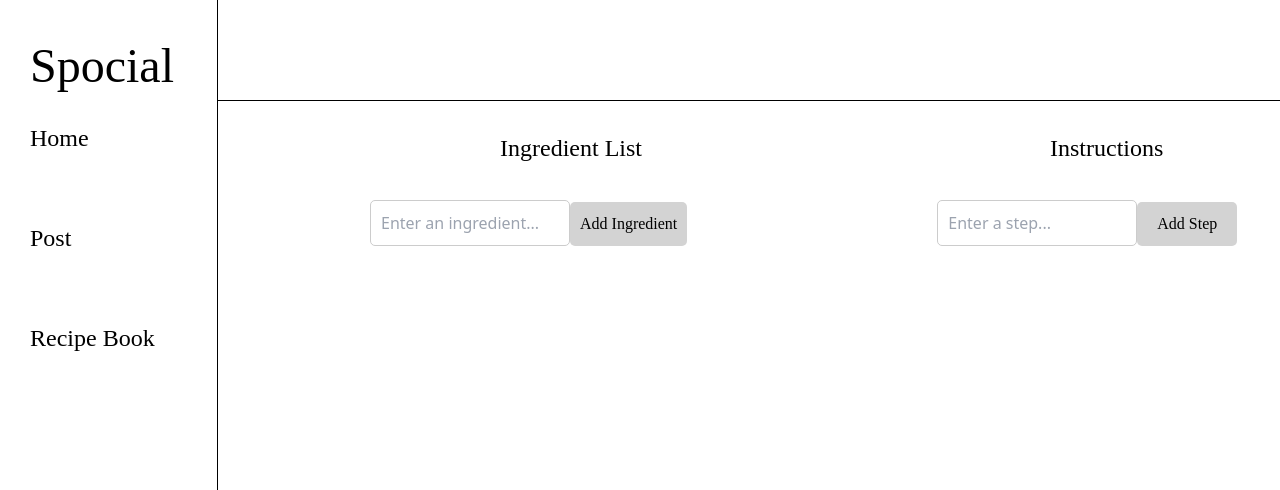
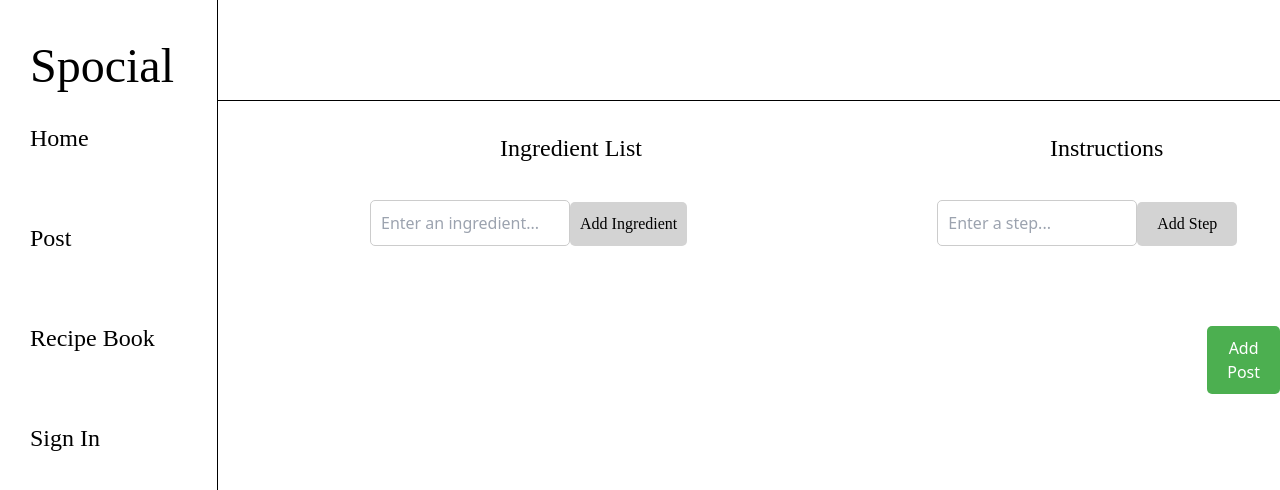
Before and after one commit to Spocial/Spocial, a Next.js app in the folder spocial/: page /post in a window 1280 px wide. Shown: the top 490 px of the page. Built offline with nearby package versions, Linux system fonts and the light colour scheme.

Commit message:
sign-in edit + add post button

```diff
--- a/spocial/src/app/globals.css
+++ b/spocial/src/app/globals.css
@@ -175,6 +175,22 @@ h6{
   margin-left:30px;
   font-size: 1.5rem;
 }
+
+.h7{
+    position: fixed;
+    margin-top: 420px;
+    margin-left:30px;
+    font-size: 1.5rem;
+}
+
+.Feedtop{
+  position: fixed;
+  margin-top: 30px;
+  align-items: start;
+  text-indent: 250px;
+  font-size: 3rem;
+}
+
 ol {
   margin-top: 1rem; /* Adds space above the ingredient list */
 }
--- a/spocial/src/app/post/Post.tsx
+++ b/spocial/src/app/post/Post.tsx
@@ -1,3 +1,5 @@
+import { useState } from "react";
+
 export class Post {
     private ingredients!: string[];
     private steps!: string[];
--- a/spocial/src/app/post/page.tsx
+++ b/spocial/src/app/post/page.tsx
@@ -44,23 +44,20 @@ const Post = () => {
     }
     const maxRows = Math.max(ingredients.length, steps.length);
 
+    const handleAddPost = () => {
+        if (ingredients.length > 0 && steps.length > 0) {
+          // Create a post object or call your backend API to submit
+          console.log("Post Added", { ingredients, steps });
+          // Optionally, reset the form after posting
+          setIngredients([]);
+          setSteps([]);
+        } else {
+          alert("Please add both ingredients and steps before submitting.");
+        }
+      };
+
     return (
         <div>
-{/* <<<<<<< HEAD
-=======
-            <span className="inria-serif-regular">
-                <h1><Link href="/">Spocial</Link></h1>
-                <div className="divider"></div>
-            </span>
-
-            <span className="inria-serif-regular">
-                <h2>Ingredient List</h2>
-            </span>
-
-            <span className="inria-serif-regular">
-                <h3>Instructions</h3>
-            </span> */}
-
             <div>
                 <span className="inria-serif-regular">
                     <h1>Spocial</h1>
@@ -84,6 +81,13 @@ const Post = () => {
                 <li>
                     <span className="inria-serif-regular">
                         <Link href="/recipebook"><h6>Recipe Book</h6></Link>
+                    </span>
+                </li>
+                <li>
+                    <span className="inria-serif-regular">
+                        <div className="h7">
+                        <Link href="/signin">Sign In</Link>
+                        </div>
                     </span>
                 </li>
                 </ul>
@@ -207,7 +211,24 @@ const Post = () => {
               )}
             </div>
           ))}
+        </div>
+        <div style={{ marginTop: "20px", textAlign: "center" }}>
 
+        {/* Add Post */}
+        <button
+          onClick={handleAddPost}
+          style={{
+            padding: "10px 20px",
+            backgroundColor: "#4CAF50",
+            color: "white",
+            border: "none",
+            borderRadius: "5px",
+            cursor: "pointer",
+            fontSize: "16px",
+          }}
+        >
+          Add Post
+        </button>
       </div>
 
         </div>
--- a/spocial/src/app/register/page.tsx
+++ b/spocial/src/app/register/page.tsx
@@ -11,7 +11,7 @@ import { initializeApp } from "firebase/app";
 import { useNavigate } from "react-router-dom";
 import { withRouter } from "next/router";
 import WriteData from "../write"
-import {Post} from "@/src/app/post/Post";
+import { Post } from "@/src/app/post/Post";
 
 
 const Register = () => {
@@ -115,7 +115,9 @@ const Register = () => {
                 <li>
                     {/* Endpoint to route to Post component */}
                     <span className="inria-serif-regular">
-                        <Link href="/signin">Sign In</Link>
+                        <div className="h7">
+                            <Link href="/signin">Sign In</Link>
+                        </div>
                     </span>
                 </li>
             </ul>
--- a/spocial/src/app/signin/page.tsx
+++ b/spocial/src/app/signin/page.tsx
@@ -200,7 +200,9 @@ const SignInWithEmailAndPassword = () => {
                 <li>
                     {/* Endpoint to route to Post component */}
                     <span className="inria-serif-regular">
-                        <Link href="/signin">Sign In</Link>
+                        <div className="h7">
+                            <Link href="/signin">Sign In</Link>
+                        </div>
                     </span>
                 </li>
             </ul>
```
Also changed, not shown: spocial/src/app/page.tsx (+12 -8 lines), spocial/src/app/recipebook/page.tsx (+8 -1 lines). Lines whose indentation alone changed are shown as unchanged.
